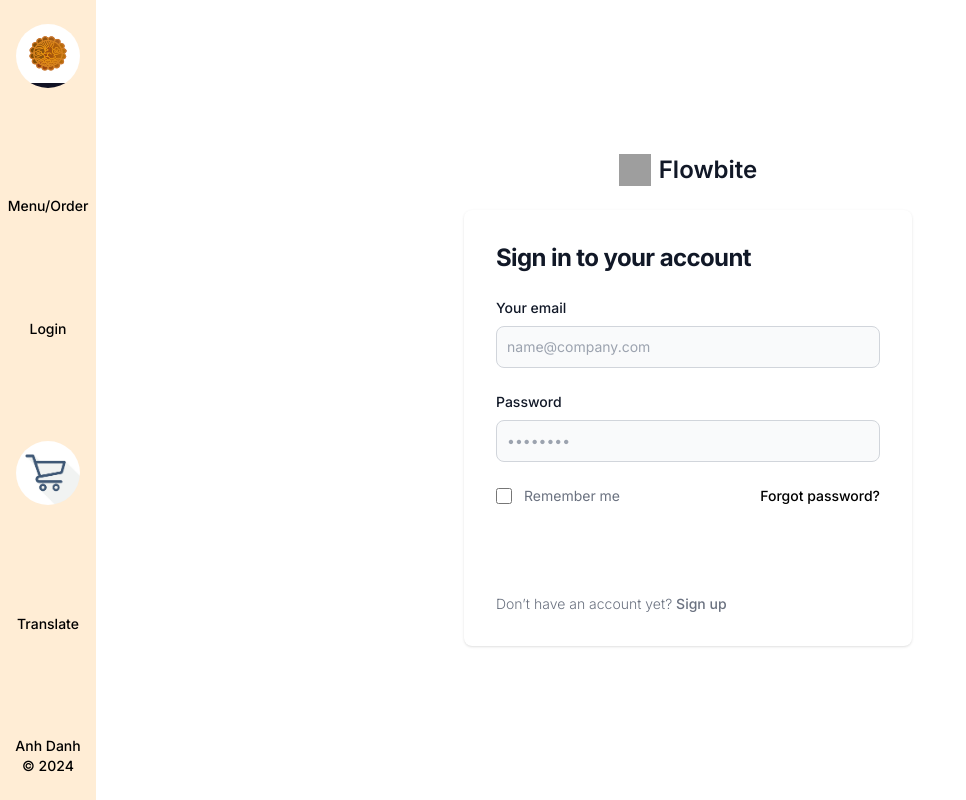
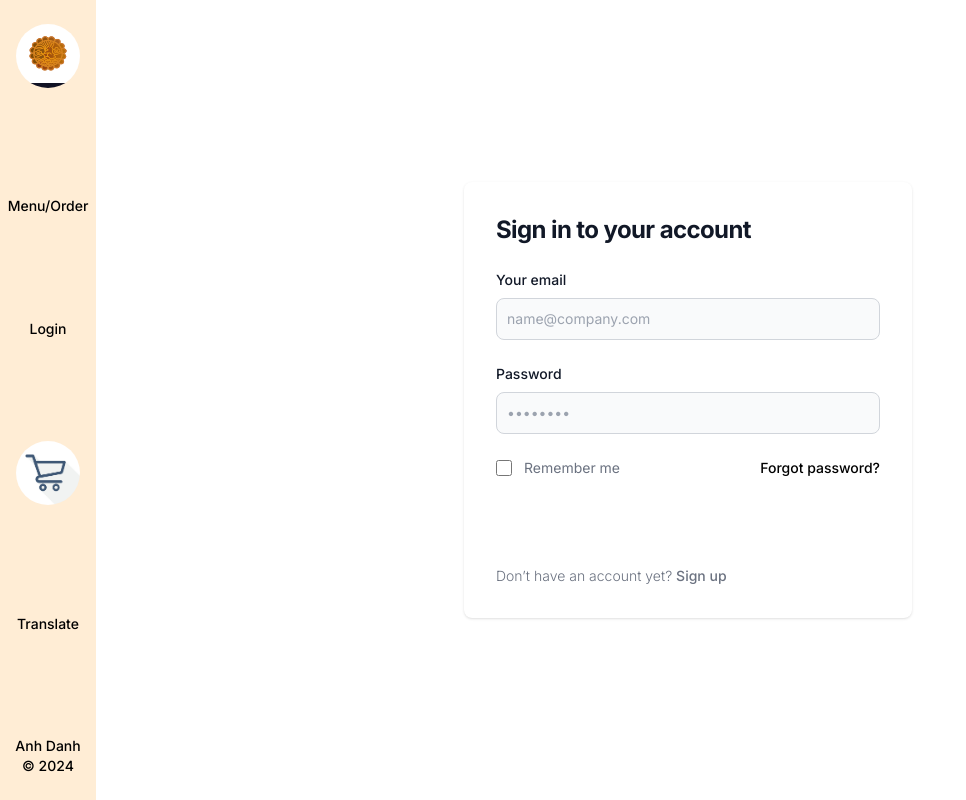
Before and after one commit to juiceman1014/bakery-website, a Next.js app in the folder client/: page /login in a window 1280 px wide. Shown: the whole page, without its empty margins (0-966 px from the left). Built offline with nearby package versions, Linux system fonts and the light colour scheme; grey boxes are pictures that could not be loaded.

Commit message:
removed flowbite logo

```diff
--- a/client/src/app/login/page.jsx
+++ b/client/src/app/login/page.jsx
@@ -4,17 +4,6 @@
   return (
     <section class="bg-white">
       <div class="flex flex-col items-center justify-center px-6 py-8 mx-auto md:h-screen lg:py-0">
-        <a
-          href="#"
-          class="flex items-center mb-6 text-2xl font-semibold text-gray-900 "
-        >
-          <img
-            class="w-8 h-8 mr-2"
-            src="https://flowbite.s3.amazonaws.com/blocks/marketing-ui/logo.svg"
-            alt="logo"
-          />
-          Flowbite
-        </a>
         <div class="w-full bg-white rounded-lg shadow dark:border md:mt-0 sm:max-w-md xl:p-0 ">
           <div class="p-6 space-y-4 md:space-y-6 sm:p-8">
             <h1 class="text-xl font-bold leading-tight tracking-tight text-gray-900 md:text-2xl ">
```
